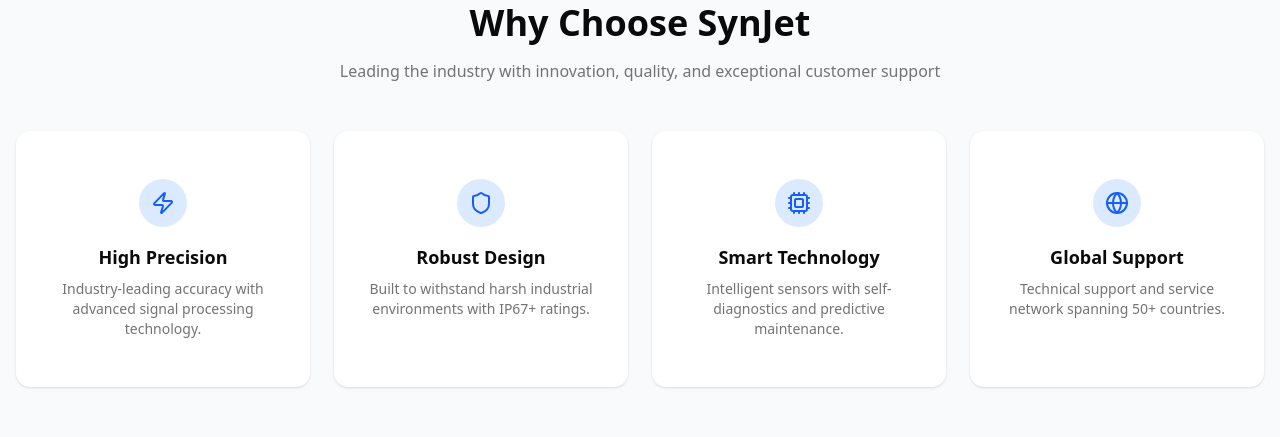
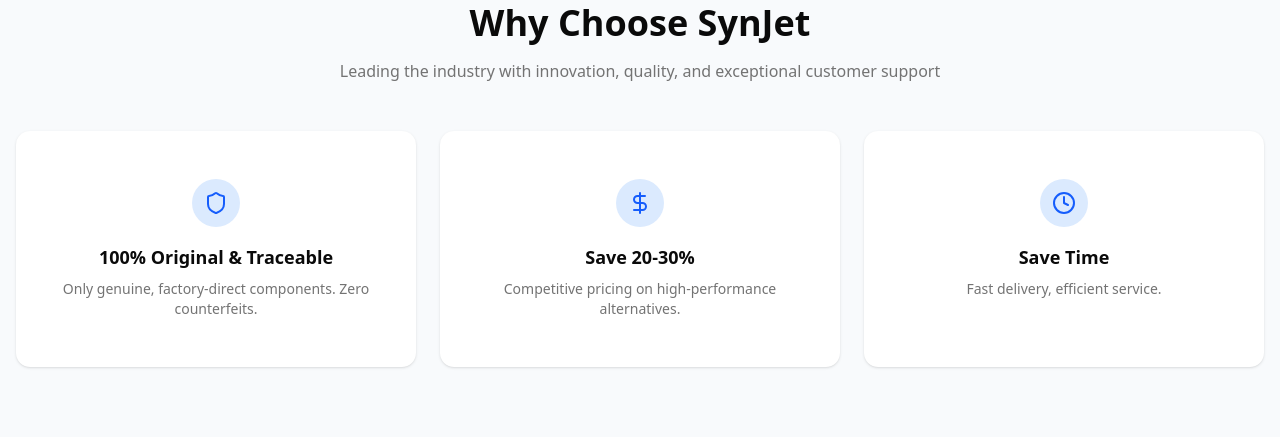
Before and after one commit to lee-synjet/synjet-electronics-website, a Next.js app: page / in a window 1280 px wide. Shown: the part 840-1277 px from the top of the page. Built offline with nearby package versions, Linux system fonts and the light colour scheme.

Commit message:
feat: update Why Choose SynJet section with new value propositions

```diff
--- a/src/app/page.tsx
+++ b/src/app/page.tsx
@@ -12,7 +12,9 @@
   Phone,
   MapPin,
   ChevronRight,
-  CheckCircle2
+  CheckCircle2,
+  Clock,
+  DollarSign
 } from 'lucide-react';
 
 export const metadata: Metadata = {
@@ -50,24 +52,19 @@
 
 const features = [
   {
-    icon: Zap,
-    title: 'High Precision',
-    description: 'Industry-leading accuracy with advanced signal processing technology.',
+    icon: Shield,
+    title: '100% Original & Traceable',
+    description: 'Only genuine, factory-direct components. Zero counterfeits.',
   },
   {
-    icon: Shield,
-    title: 'Robust Design',
-    description: 'Built to withstand harsh industrial environments with IP67+ ratings.',
+    icon: DollarSign,
+    title: 'Save 20-30%',
+    description: 'Competitive pricing on high-performance alternatives.',
   },
   {
-    icon: Cpu,
-    title: 'Smart Technology',
-    description: 'Intelligent sensors with self-diagnostics and predictive maintenance.',
-  },
-  {
-    icon: Globe,
-    title: 'Global Support',
-    description: 'Technical support and service network spanning 50+ countries.',
+    icon: Clock,
+    title: 'Save Time',
+    description: 'Fast delivery, efficient service.',
   },
 ];
 
@@ -143,7 +140,7 @@
               Leading the industry with innovation, quality, and exceptional customer support
             </p>
           </div>
-          <div className="grid grid-cols-1 md:grid-cols-2 lg:grid-cols-4 gap-6">
+          <div className="grid grid-cols-1 md:grid-cols-3 gap-6">
             {features.map((feature, index) => {
               const Icon = feature.icon;
               return (
```
